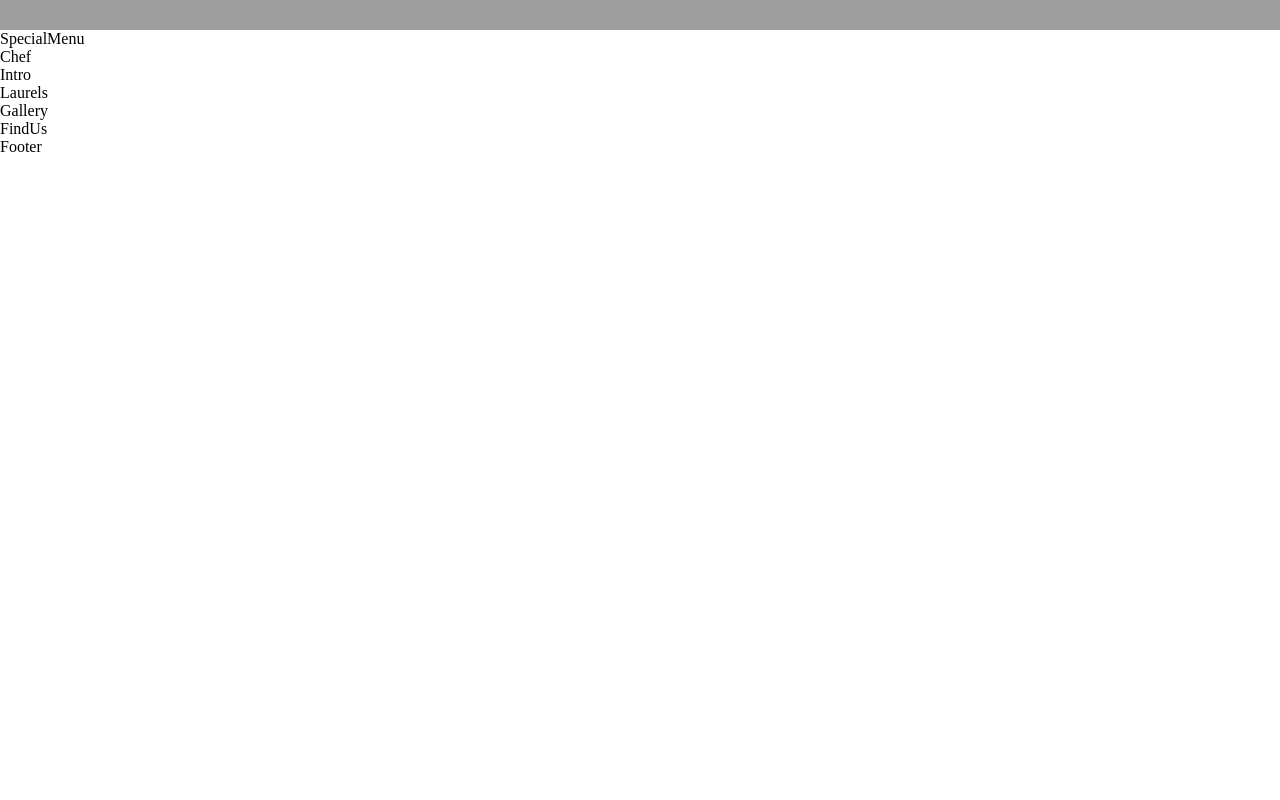
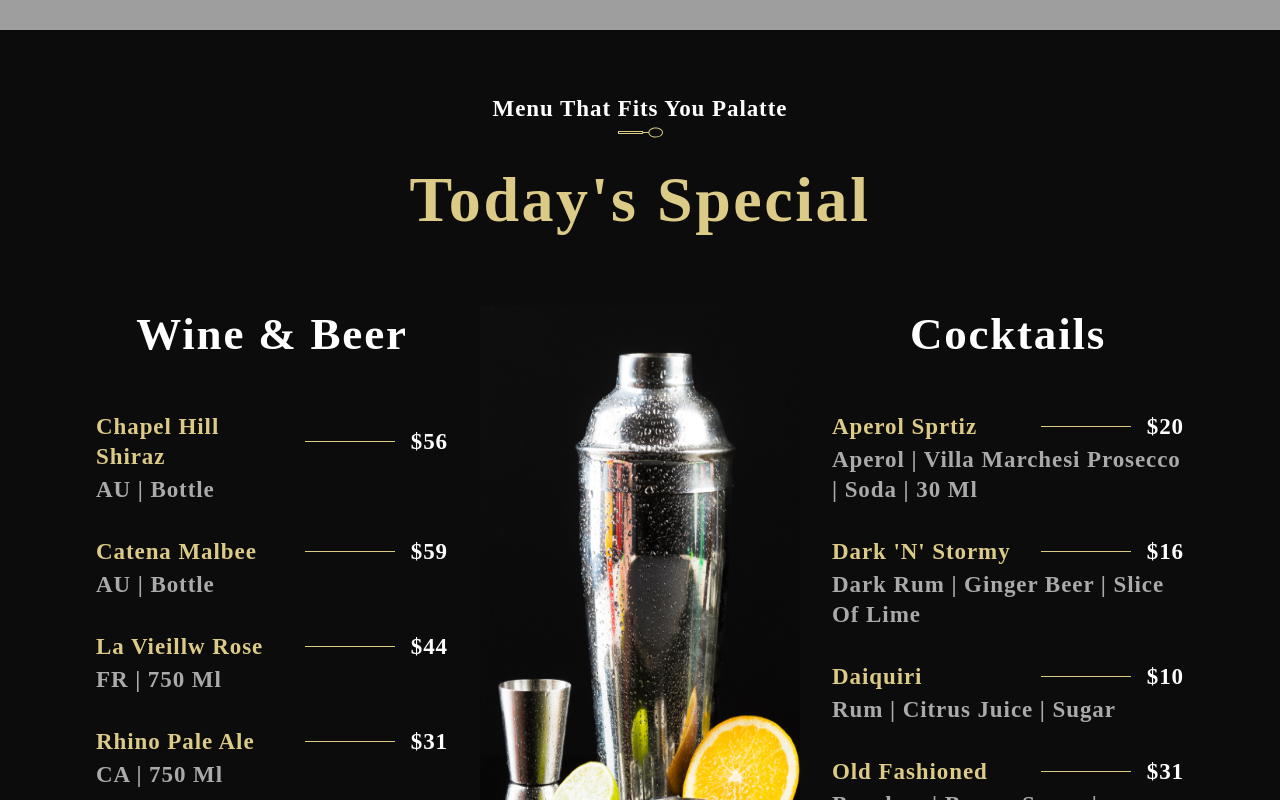
Before and after one commit to emenike-ozioma/gerich-restaurant, a React (Create React App) app: page / in a window 1280 px wide. Shown: the part 2000-2800 px from the top of the page. Before the commit the page ends 2156 px from the top, so only its background shows below. Built offline with nearby package versions, Linux system fonts and the light colour scheme; grey boxes are pictures that could not be loaded; a web font is replaced by a local one.

Commit message:
special menu added

```diff
--- a/src/components/Menuitem/MenuItem.css
+++ b/src/components/Menuitem/MenuItem.css
@@ -0,0 +1,30 @@
+.app__menuitem {
+    width: 100%;
+    margin: 1rem 0;
+
+    display: flex;
+    flex-direction: column;
+}
+.app__menuitem-head {
+    display: flex;
+    justify-content: space-between;
+    align-items: center;
+}
+.app__menuitem-tag {
+    width: 100%;
+    margin-top: 0.2rem;
+}
+.app__menuitem-name {
+    flex: 1;
+}
+.app__menuitem-dash {
+    background: var(--color-golden);
+    width: 90px;
+    height: 1px;
+    margin: 0 1rem;
+}
+.app__menuitem-price {
+    display: flex;
+    justify-content: flex-end;
+    align-items: flex-end;
+}
--- a/src/components/Menuitem/MenuItem.jsx
+++ b/src/components/Menuitem/MenuItem.jsx
@@ -2,10 +2,23 @@ import React from 'react';
 
 import './MenuItem.css';
 
-const MenuItem = () => (
-  <div>
-    MenuItem
-  </div>
+const MenuItem = ({title, price, tag}) => (
+    <div className="app__menuitem">
+        <div className="app__menuitem-head">
+            <div className="app__menuitem-name">
+                <p className="p__cormorant" style={{color: "#DCCA87"}}>{title}</p>
+            </div>
+
+            <div className="app__menuitem-dash" />
+
+            <div className="app__menuitem-price">
+                <p className="p__cormorant">{price}</p>
+            </div>
+        </div>
+        <div className="app__menuitem-tag">
+            <p className="p__cormorant"style={{color: "#AAA"}}>{tag}</p>
+        </div>
+    </div>
 );
 
 export default MenuItem;
--- a/src/container/Menu/SpecialMenu.css
+++ b/src/container/Menu/SpecialMenu.css
@@ -0,0 +1,80 @@
+.app__specialmenu {
+    flex-direction: column;
+    background: var(--color-black);
+}
+.app__specialmenu-title {
+    margin-bottom: 2rem;
+    text-align: center;
+}
+.app__specialmenu-menu {
+    width: 100%;
+
+    display: flex;
+    margin: 2rem 0;
+    justify-content: center;
+    align-items: flex-start;
+    flex-direction: row;
+}
+.app__specialmenu-menu_img {
+    width: 320px;
+    margin: 0 2rem;
+}
+.app__specialmenu-menu_img img{
+    width: 100%;
+    height: 620px;
+}
+.app__specialmenu-menu_heading {
+    color: var(--color-white);
+
+    font-family: var(--font-base);
+    font-weight: 600;
+    font-size: 45px;
+    line-height: 58.5px;
+    letter-spacing: 0.04em;
+}
+.app__specialmenu-menu_wine,
+.app__specialmenu-menu_cocktail {
+    flex: 1;
+    width: 100%;
+    flex-direction: column;
+}
+.app__specialmenu-menu_items {
+    display: flex;
+    flex-direction: column;
+
+    margin: 2rem 0;
+    width: 100%;
+}
+
+@media screen and (min-width: 2000px){
+    .app__specialmenu-menu_img {
+        height: 920px;
+        width: 400px;
+    }
+    .app__specialmenu-menu_img img {
+        height: 100%;
+        width: 100%;
+    }
+}
+@media screen and (max-width: 1150px){
+    .app__specialmenu-menu {
+        flex-direction: column;
+        align-items: center;
+        width: 100%;
+    }
+    .app__specialmenu-menu_img {
+        margin: 3rem 0;
+    }
+    .app__specialmenu-menu_img img {
+        height: auto;
+    }
+}
+@media screen and (max-width: 650px) {
+    .app__specialmenu-menu_img {
+        width: 100%;
+    }
+    .app__specialmenu-menu_heading {
+        font-size: 35px;
+        line-height: 48.5px;
+    }
+}
--- a/src/container/Menu/SpecialMenu.jsx
+++ b/src/container/Menu/SpecialMenu.jsx
@@ -1,11 +1,51 @@
 import React from 'react';
 
+import { MenuItem, SubHeading } from '../../components';
+import { images, data } from '../../constants';
 import './SpecialMenu.css';
 
 const SpecialMenu = () => (
-  <div>
-    SpecialMenu
-  </div>
+    <div className="app__specialmenu flex__center section__padding" id="menu">
+        <div className="app__specialmenu-title">
+            <SubHeading title="Menu that fits you palatte" />
+            <h1 className="headtext__cormorant">Today's Special</h1>
+        </div>
+
+        <div className="app__specialmenu-menu">
+            <div className="app__specialmenu-menu_wine flex__center">
+                <p className="app__specialmenu-menu_heading">Wine & Beer</p>
+                <div className="app__specialmenu-menu_items">
+                    {data.wines.map( ( wine, index ) => (
+                        <MenuItem key={wine.title + index}
+                            title={wine.title} price={wine.price}
+                            tag={wine.tags}
+                        />
+                    ))}
+                </div>
+            </div>
+
+            <div className="app__specialmenu-menu_img">
+                <img src={images.menu} alt="menu-img" />
+            </div>
+
+            <div className="app__specialmenu-menu_cocktail flex__center">
+                <p className="app__specialmenu-menu_heading">Cocktails</p>
+                <div className="app__specialmenu-menu_items">
+                    {data.cocktails.map( ( cocktail, index ) => (
+                        <MenuItem key={cocktail.title + index}
+                            title={cocktail.title} price={cocktail.price}
+                            tag={cocktail.tags}
+                        />
+                    ))}
+                </div>
+            </div>
+
+        </div>
+
+        <div style={{marginTop:"15px"}}>
+            <button type="button" className="custom__button">View More</button>
+        </div>
+    </div>
 );
 
 export default SpecialMenu;
```
